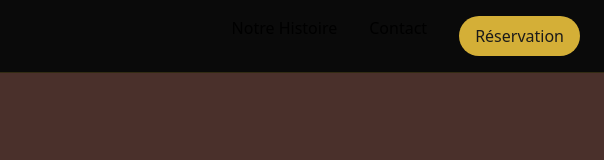
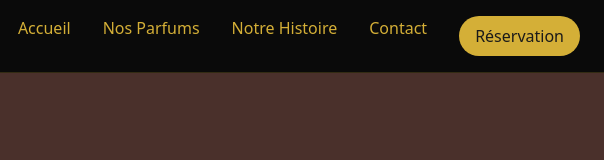
Before and after one commit to OmgbakeviN/parfurama, a plain HTML site: page index.html in a window 1280 px wide. Shown: the full height of the page, 676-1280 px from the left. Drawn offline with nearby package versions, Linux system fonts and the light colour scheme.

Commit message:
adjusted menu items

```diff
--- a/index.html
+++ b/index.html
@@ -52,7 +52,7 @@
             <!-- Liens navigation (gauche) -->
             <div class="hidden md:flex space-x-8">
                 <a href="#" class="hover:text-or transition">Accueil</a>
-                <a href="#" class="hover:text-or transition">Nos Créations</a>
+                <a href="#" class="hover:text-or transition">Nos Parfums</a>
                 <a href="#" class="hover:text-or transition">Ateliers</a>
             </div>
 
@@ -65,8 +65,10 @@
 
             <!-- Liens navigation (droite) -->
             <div class="hidden md:flex space-x-8 ml-auto">
-                <a href="#" class="hover:text-or transition">Notre Histoire</a>
-                <a href="#" class="hover:text-or transition">Contact</a>
+                <a href="#" class="text-or transition">Accueil</a>
+                <a href="#" class="text-or transition">Nos Parfums</a>
+                <a href="#" class="text-or transition">Notre Histoire</a>
+                <a href="#" class="text-or transition">Contact</a>
                 <a href="#" class="text-noir bg-or hover:bg-or-dark px-4 py-2 rounded-full transition">Réservation</a>
             </div>
 
@@ -80,8 +82,7 @@
         <div class="md:hidden hidden absolute top-full left-0 w-full bg-noir-dark border-t border-or/10 py-4 px-6" id="mobileMenu">
             <div class="flex flex-col space-y-4">
                 <a href="#" class="text-or transition">Accueil</a>
-                <a href="#" class="text-or transition">Nos Créations</a>
-                <a href="#" class="text-or transition">Ateliers</a>
+                <a href="#" class="text-or transition">Nos Parfums</a>
                 <a href="#" class="text-or transition">Notre Histoire</a>
                 <a href="#" class="text-or transition">Contact</a>
                 <a href="#" class="text-noir bg-or hover:bg-or-dark px-4 py-2 rounded-full text-center transition">Réservation</a>
```
